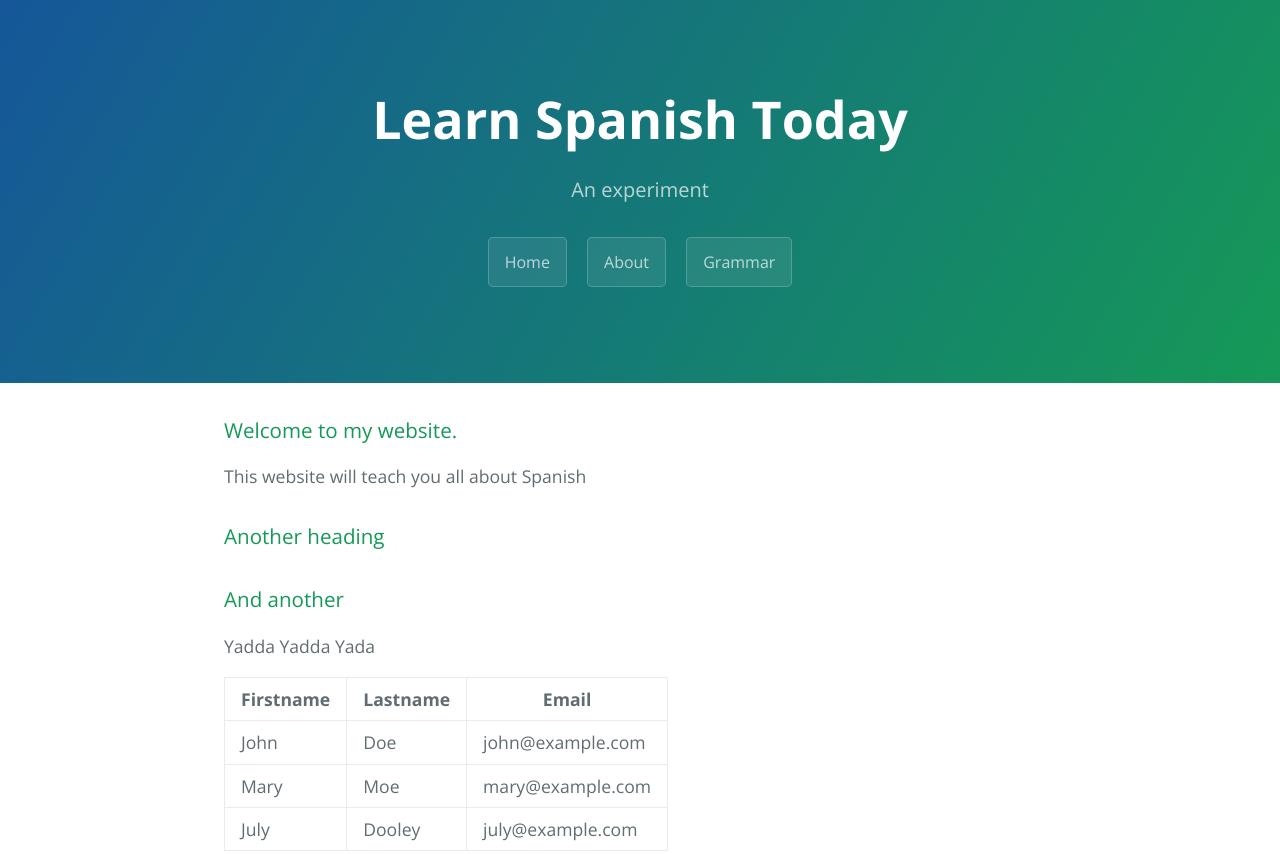
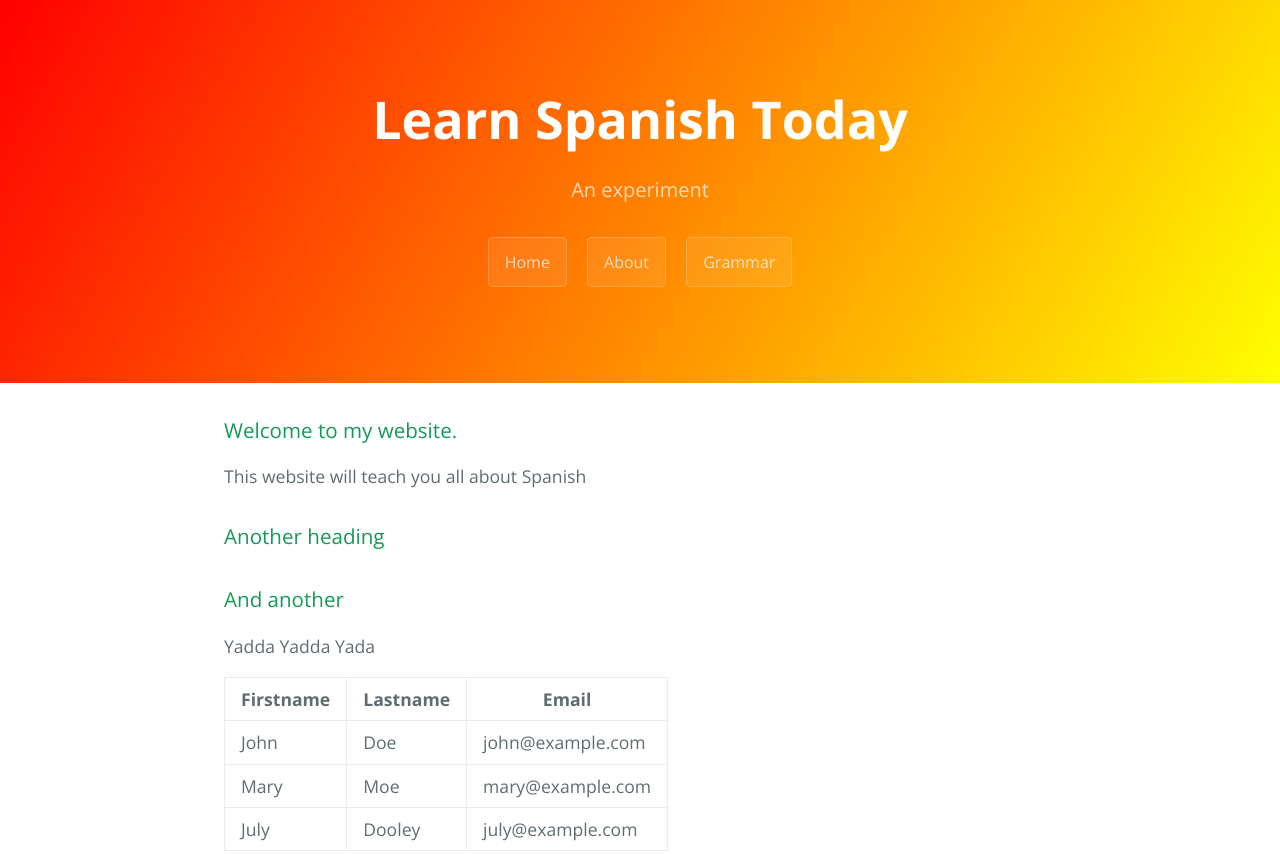
Before and after one commit to mibarge/mibarge.github.io, a plain HTML site: page index.html in a window 1280 px wide. Shown: the top 854 px of the page. Drawn offline with nearby package versions, Linux system fonts and the light colour scheme.

Commit message:
Update stylesheet.css

```diff
--- a/stylesheets/stylesheet.css
+++ b/stylesheets/stylesheet.css
@@ -57,7 +57,7 @@ a {
   color: #fff;
   text-align: center;
   background-color: #159957;
-  background-image: linear-gradient(120deg, #155799, #159957); }
+  background-image: linear-gradient(120deg, #ff0000, #ffff00); }
 
 @media screen and (min-width: 64em) {
   .page-header {
```
